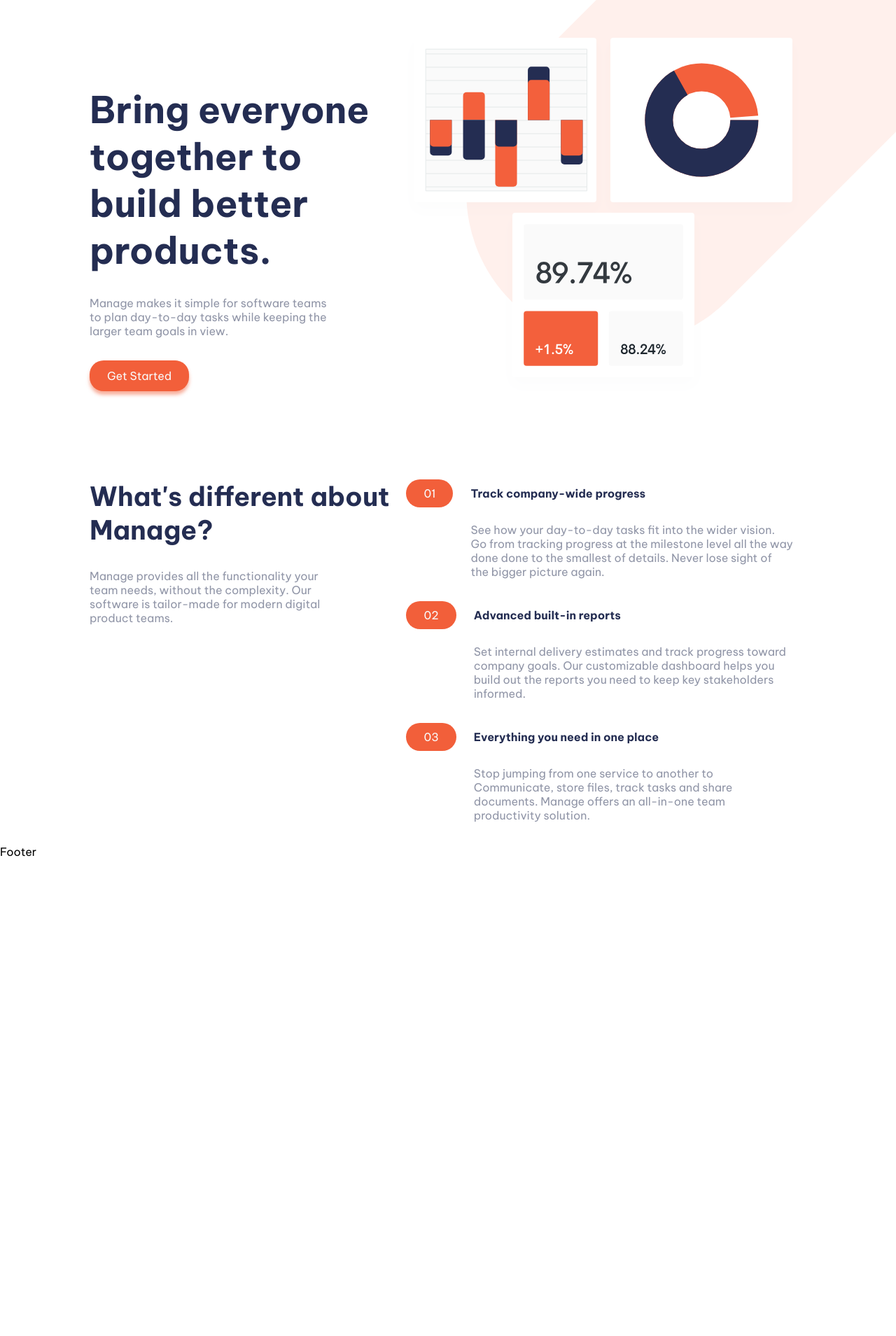
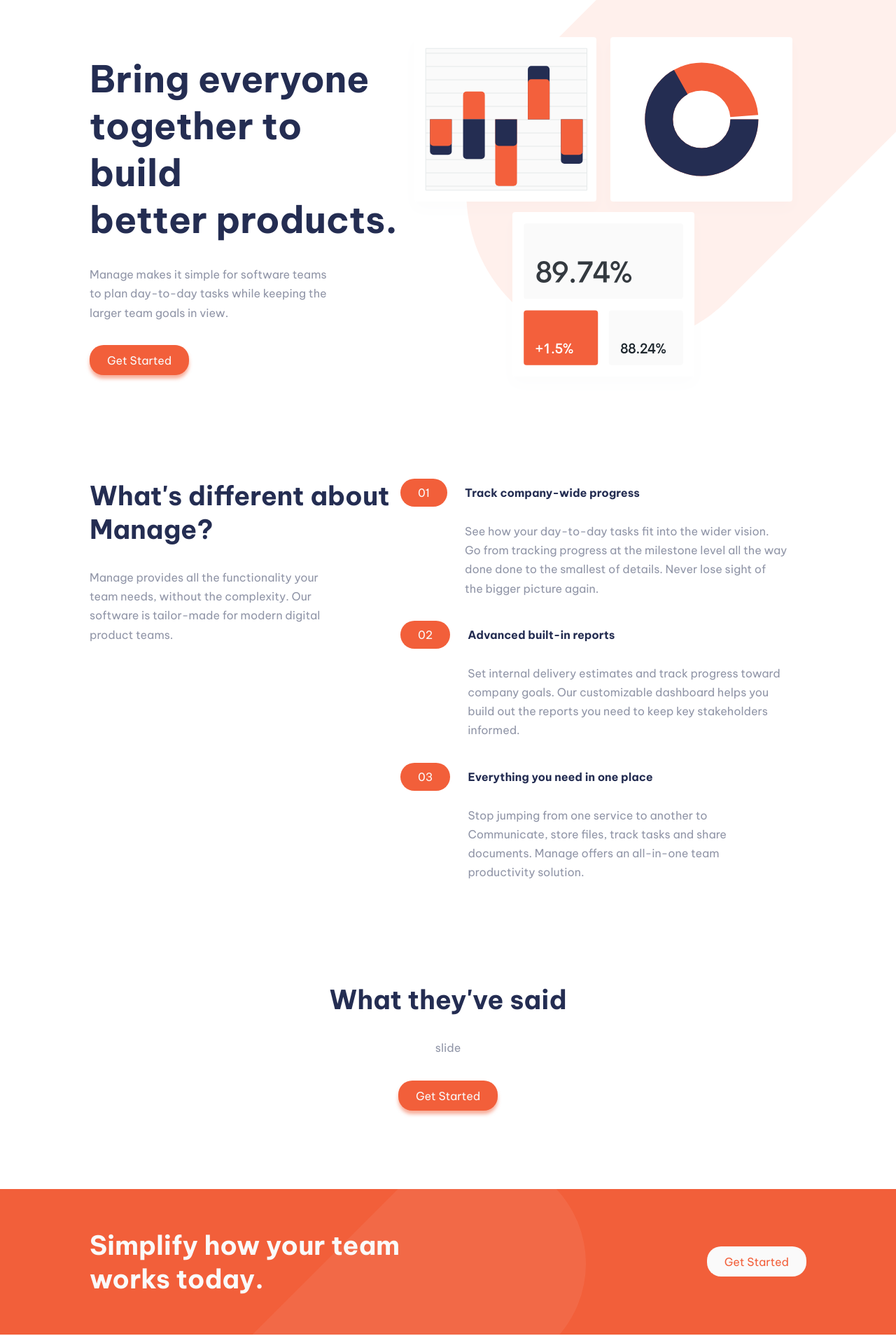
Before and after one commit to Ezedcode/manage-landing-page-master, a React (Create React App) app: page / in a window 1280 px wide. Shown: the part 160-2069 px from the top of the page at 70% size. Before the commit the page ends 1387 px from the top, so only its background shows below. Built offline with nearby package versions, Linux system fonts and the light colour scheme.

Commit message:
updating home page

```diff
--- a/src/components/button/styles.jsx
+++ b/src/components/button/styles.jsx
@@ -1,6 +1,7 @@
 import styled from "styled-components";
 
 export const Button = styled.button`
+  height: 43px;
   padding: 12px 25px;
   color: ${(props) => props.color};
   background: ${(props) => props.background};
@@ -13,7 +14,7 @@ export const Button = styled.button`
     ${(props) =>
       props.colorBtn === "red"
         ? "background-color:hsl(13, 95%, 70%)"
-        : "color:hsl(13, 95%, 70%)"};
+        : "color: hsl(227, 12%, 61%);"};
     box-shadow: ${(props) =>
       props.colorBtn === "red" ? "0px 5px 5px hsl(13, 95%, 70%, 0.5)" : "none"};
   }
--- a/src/components/pages/home/index.jsx
+++ b/src/components/pages/home/index.jsx
@@ -9,10 +9,19 @@ const Home = () => {
       <C.Container>
         <C.IllustrationIntro>
           <div>
-            <h1>Bring everyone together to build better products.</h1>
+            <h1>
+              Bring everyone
+              <br />
+              together to build
+              <br />
+              better products.
+            </h1>
             <p>
-              Manage makes it simple for software teams to plan day-to-day tasks
-              while keeping the larger team goals in view.
+              Manage makes it simple for software teams
+              <br />
+              to plan day-to-day tasks while keeping the
+              <br />
+              larger team goals in view.
             </p>
             <Button
               id="Get Started"
@@ -27,11 +36,19 @@ const Home = () => {
         </C.IllustrationIntro>
         <C.AboutManage>
           <div>
-            <h2>What's different about Manage?</h2>
+            <h2>
+              What's different about
+              <br />
+              Manage?
+            </h2>
             <p>
-              Manage provides all the functionality your team needs, without the
-              complexity. Our software is tailor-made for modern digital product
-              teams.
+              Manage provides all the functionality your
+              <br />
+              team needs, without the complexity. Our
+              <br />
+              software is tailor-made for modern digital
+              <br />
+              product teams.
             </p>
           </div>
           <div>
@@ -77,6 +94,30 @@ const Home = () => {
             </C.List>
           </div>
         </C.AboutManage>
+        <C.WhatSaid>
+          <h2>What they've said</h2>
+          <p>slide</p>
+          <Button
+            id="Get Started"
+            color="hsl(0, 0%, 98%)"
+            background="hsl(12, 88%, 59%)"
+            colorBtn="red"
+          />
+        </C.WhatSaid>
+        <C.Simplify>
+          <div>
+            <h2>
+              Simplify how your team <br />
+              works today.
+            </h2>
+            <Button
+              id="Get Started"
+              color="hsl(12, 88%, 59%)"
+              background="hsl(0, 0%, 98%)"
+              colorBtn="white"
+            />
+          </div>
+        </C.Simplify>
       </C.Container>
     </>
   );
--- a/src/components/pages/home/styles.jsx
+++ b/src/components/pages/home/styles.jsx
@@ -1,4 +1,5 @@
 import styled from "styled-components";
+import bck from "../../../img/bg-simplify-section-desktop.svg";
 
 export const Container = styled.div`
   h1,
@@ -12,6 +13,7 @@ export const Container = styled.div`
   p {
     color: hsl(227, 12%, 61%);
     padding: 2em 0;
+    line-height: 1.7em;
   }
 `;
 
@@ -19,12 +21,10 @@ export const IllustrationIntro = styled.section`
   width: 80%;
   margin: 7em auto;
   display: flex;
+  align-items: center;
+  justify-content: space-between;
   h1 {
-    margin-top: 1.5em;
     font-size: 3.3em;
-  }
-  p {
-    width: 22em;
   }
 `;
 
@@ -33,17 +33,33 @@ export const AboutManage = styled.section`
   margin: 0 auto;
   display: flex;
   justify-content: space-between;
-  h2 {
-    width: 12em;
-  }
-  p {
-    width: 22em;
+`;
+
+export const WhatSaid = styled.section`
+  width: 100%;
+  margin: 7em auto;
+  text-align: center;
+`;
+
+export const Simplify = styled.section`
+  width: 100%;
+  height: 13em;
+  background-color: hsl(12, 88%, 59%);
+  background-image: url(${bck});
+  background-repeat: no-repeat;
+  background-position: 22em -9em;
+  div {
+    width: 80%;
+    height: 100%;
+    margin: auto;
+    display: flex;
+    align-items: center;
+    justify-content: space-between;
+    h2 {
+      color: hsl(0, 0%, 98%);
+    }
   }
 `;
-
-export const WhatSaid = styled.section``;
-
-export const Simply = styled.section``;
 
 export const Img = styled.div``;
 
```
Also changed, not shown: src/components/slides/whatSaidSlides/index.jsx (added, +7 -0 lines), src/components/slides/whatSaidSlides/styles.jsx (added).
